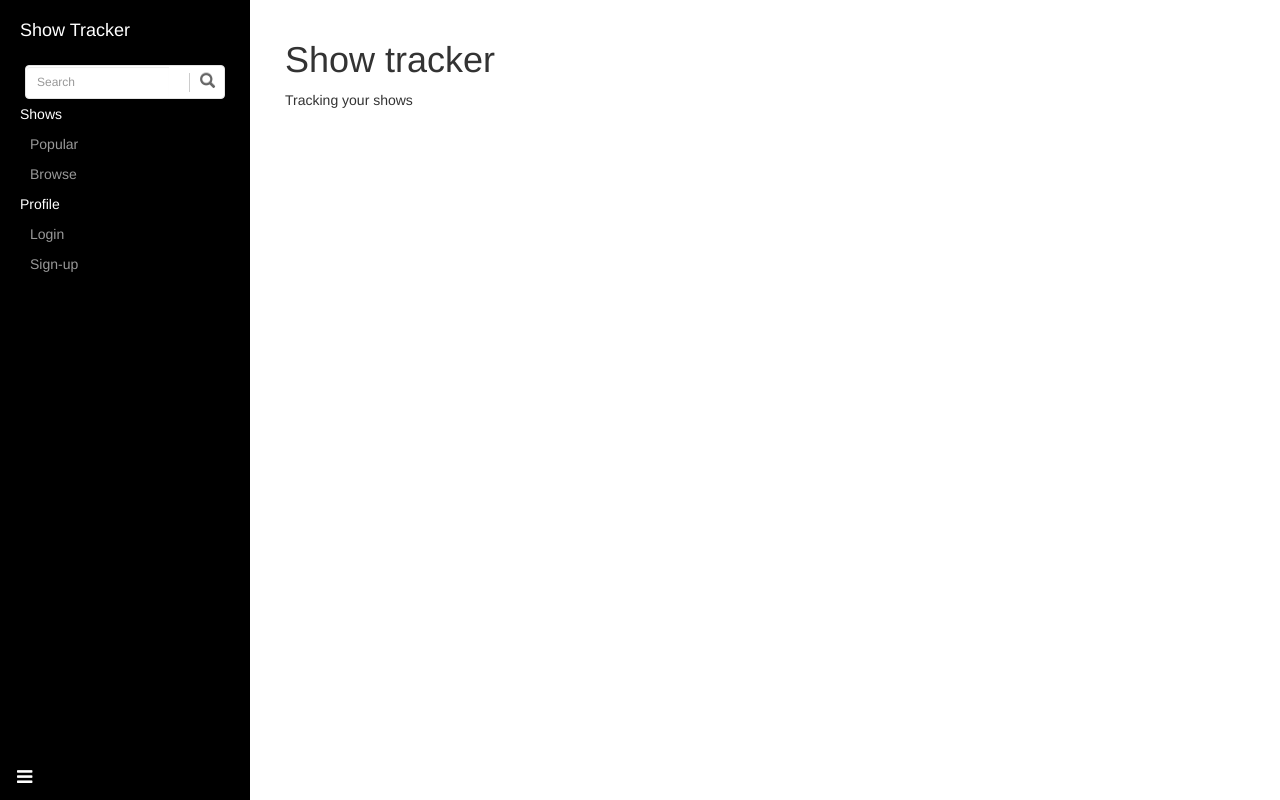
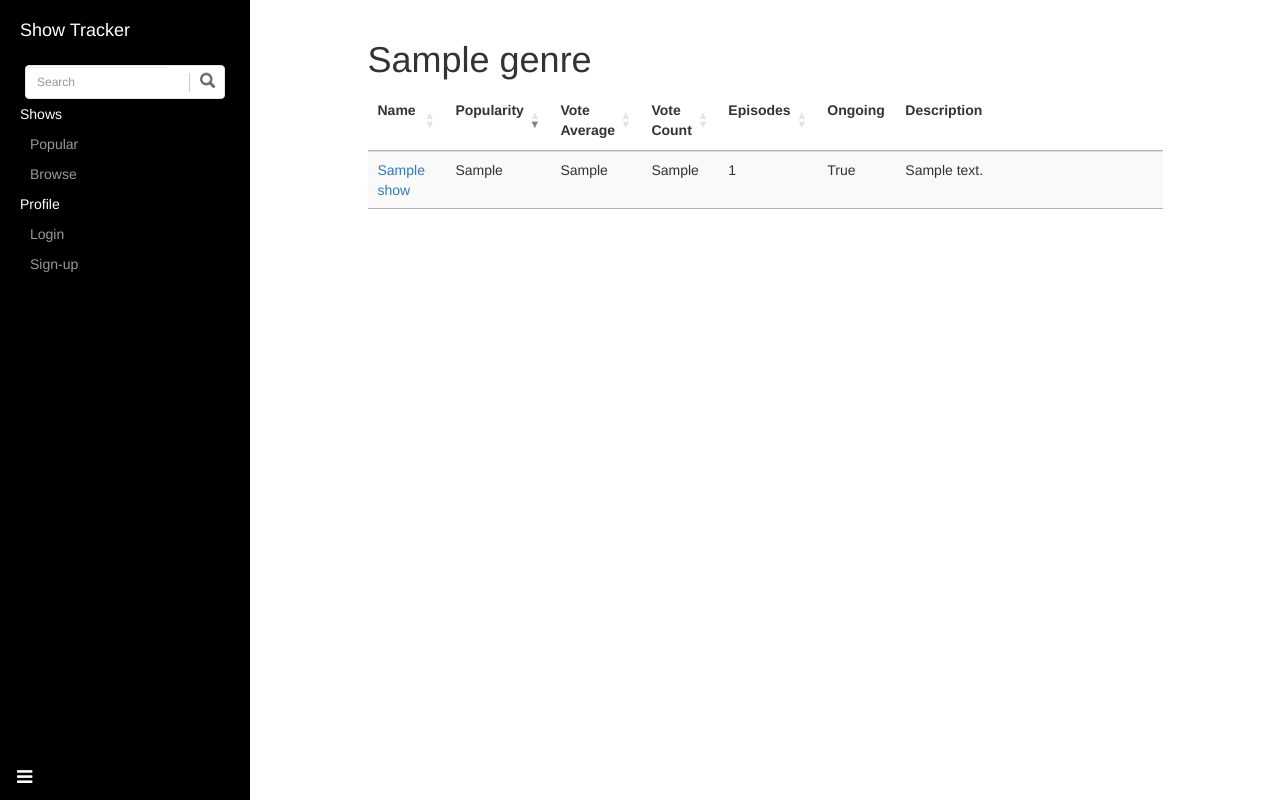
Before and after one commit to NhatL/Show-Tracker, a Django app: page /shows/ in a window 1280 px wide. Run offline with Django 3.2, Linux system fonts and the light colour scheme; tables that the repository leaves empty hold one stand-in row (values such as "Sample post"); some libraries are stand-ins or nearby versions.

Commit message:
Popular pages done

```diff
--- a/website/static/css/base.css
+++ b/website/static/css/base.css
@@ -1,3 +1,5 @@
+@import url(http://fonts.googleapis.com/css?family=Roboto:400,500,700,300,100);
+
 #wrapper {
     padding-left: 0;
     -webkit-transition: all 0.5s ease;
--- a/website/templates/website/base.html
+++ b/website/templates/website/base.html
@@ -5,7 +5,7 @@
         <meta charset="utf-8" />
         <meta http-equiv="X-UA-Compatible" content="IE=edge" />
         <meta name="viewport" content="width=device-width, initial-scale=1" />
-        <title>{% if title %}{{ title }}{% else %}{% endif %}</title>
+        <title>{% if site_title %}{{ site_title }}{% else %}{% endif %}</title>
 
         <link rel="stylesheet" href="{% static 'css/jquery-ui.min.css' %}" type="text/css" />
         <link rel="stylesheet" href="{% static 'css/jquery-ui.structure.css' %}" type="text/css" />
@@ -32,7 +32,7 @@
             <nav id="sidebar-wrapper">
                 <ul class="sidebar-nav">
                     <li class="sidebar-brand">
-                        <a>Show Tracker</a>
+                        <a href="{% url 'main-view' %}">Show Tracker</a>
                     </li>
                     <li>
                         <div id="search-shows">
--- /dev/null
+++ b/website/templates/website/popular.html
@@ -0,0 +1,109 @@
+{% extends 'website/base.html' %}
+{% load static %}
+
+{% block content %}
+    <div class="container-fluid">
+        {% for genre in genres %}
+            <div class="row">
+                <div class="col-lg-1"></div>
+                <div class="col-lg-10"><h1>{{ genre.name }}</h1></div>
+            </div>
+
+            <div class="row">
+                <div class="col-lg-1"></div>
+                <div class="col-lg-10">
+                    <table class="table table-striped table-hover table-responsive" id="show-list-{{ forloop.counter }}">
+                        <thead style="font-weight: bold;">
+                            <tr>
+                                <td align="left" width="10%">
+                                    Name
+                                </td>
+                                <td align="left" width="5%">
+                                    Popularity
+                                </td>
+                                <td align="left" width="5%">
+                                    Vote Average
+                                </td>
+                                <td align="left" width="5%">
+                                    Vote Count
+                                </td>
+                                <td align="left" width="5%">
+                                    Episodes
+                                </td>
+                                <td align="left" width="5%">
+                                    Ongoing
+                                </td>
+                                <td align="left" width="50%">
+                                    Description
+                                </td>
+                            </tr>
+                        </thead>
+                        <tbody>
+                            {% for show in genre.shows %}
+                                <tr>
+                                    <td>
+                                        <a href="/shows/{{ show.movie_db_id }}">{{ show.name }}</a>
+                                    </td>
+                                    <td>
+                                        {{ show.popularity }}
+                                    </td>
+                                    <td>
+                                        {{ show.vote_average }}
+                                    </td>
+                                    <td>
+                                        {{ show.vote_count }}
+                                    </td>
+                                    <td>
+                                        {{ show.episode_count }}
+                                    </td>
+                                    <td>
+                                        {{ show.ongoing }}
+                                    </td>
+                                    <td>
+                                        {{ show.description }}
+                                    </td>
+                                </tr>
+                            {% endfor %}
+                        </tbody>
+                    </table>
+                </div>
+            </div>
+        {% endfor %}
+    </div>
+{% endblock %}
+
+
+{% block extra_css %}
+    <link rel="stylesheet" href="https://cdn.datatables.net/1.10.12/css/jquery.dataTables.min.css" type="text/css" />
+{% endblock %}
+
+
+{% block extrascripts %}
+    <script src="https://cdn.datatables.net/1.10.12/js/jquery.dataTables.min.js"></script>
+
+    <script>
+    $(document).ready(function(){
+
+        $('*[id*=show-list]:visible').each(function() {
+            $(this).DataTable({
+                "order": [[ 1, "desc" ]],
+                "responsive": true,
+                "columnDefs": [{
+                        "targets": [5, 6],
+                        "orderable": false
+                    }
+                ],
+                "language": {
+                    "emptyTable": "No shows found.",
+                    "lengthMenu": "",
+                    "info": "",
+                    "zeroRecords": "No shows found.",
+                },
+                "bPaginate": false,
+                "bFilter": false,
+                "lengthMenu": [[-1], ["All"]]
+            });
+        });
+    });
+    </script>
+{% endblock %}
--- a/website/templates/website/show_details.html
+++ b/website/templates/website/show_details.html
@@ -14,9 +14,9 @@
                 </br>
                 {% if user.is_authenticated %}
                     {% if has_show %}
-                        <input type="button" onclick="location.href='{% url 'my-shows-remove-view' id %}';" value="Remove from my shows" />
+                        <input type="button" class="btn btn-primary" onclick="location.href='{% url 'my-shows-remove-view' id %}';" value="Remove from my shows" />
                     {% else %}
-                        <input type="button" onclick="location.href='{% url 'my-shows-add-view' id %}';" value="Add to my shows" />
+                        <input type="button" class="btn btn-primary" onclick="location.href='{% url 'my-shows-add-view' id %}';" value="Add to my shows" />
                     {% endif %}
                 {% endif %}
             </div>
--- a/website/views.py
+++ b/website/views.py
@@ -15,12 +15,42 @@ import datetime
 
 def index(request):
     print "index"
-    return render(request, "website/index.html")
+
+    args = {
+        'site_title': 'Homepage',
+    }
+    return render(request, "website/index.html", args)
+
+
+def others(request, etc):
+    return redirect(reverse('main-view'))
 
 
 def popular(request):
-    print "popular"
-    return render(request, "website/index.html")
+    genres = Genre.objects.order_by('name')
+
+    args = {
+        'site_title': 'Popular shows',
+        'genres': [],
+    }
+
+    for genre in genres:
+        args['genres'].append({
+            'name': genre.name,
+            'shows': [{
+                'name': d.name,
+                'popularity': d.popularity,
+                'vote_average': d.vote_average,
+                'vote_count': d.vote_count,
+                'episode_count': d.episode_count,
+                'ongoing': d.ongoing,
+                'description': d.description,
+            } for d in genre.show.extra(
+                select={'total': '1.0 * vote_average * vote_count / popularity'},
+                order_by=['-total'],
+            )[:10]]
+        })
+    return render(request, "website/popular.html", args)
 
 
 def show_details(request, id):
@@ -32,6 +62,7 @@ def show_details(request, id):
         pass
 
     args = {
+        'site_title': show.name,
         'name': show.name,
         'popularity': show.popularity,
         'description': show.description,
@@ -44,6 +75,7 @@ def show_details(request, id):
     }
     if request.user.is_authenticated():
         args['has_show'] = show in request.user.show_set.all()
+
     for season in show.season_set.all().order_by('number'):
         season_info = {
             'number': season.number,
@@ -65,6 +97,7 @@ def show_details(request, id):
 
 def browse(request):
     args = {
+        'site_title': "Browse",
         'genres': Genre.objects.values_list('name', flat=True),
         'genre': request.GET.get('genre', 'any'),
         'status': request.GET.get('status', 'any'),
@@ -117,18 +150,49 @@ def my_shows(request):
     if not request.user.is_authenticated():
         return redirect(reverse('login-view'))
 
-    args = {}
+    args = {
+        'site_title': "My shows",
+    }
 
+    now = datetime.datetime.now().date()
     all_shows = []
     for show in request.user.show_set.all():
-        # for season in show.season_set.all():
-        #     for episode in season.episode_set.all():
-        #         if episode.air_date
-        last_episode = []
-        next_episode = []
+        episodes_before = []
+        episodes_after = []
+        for season in show.season_set.all():
+            for episode in season.episode_set.all():
+                if episode.air_date < now:
+                    episodes_before.append(episode)
+                else:
+                    episodes_after.append(episode)
+        episodes_before.sort(key=lambda x: x.air_date, reverse=True)
+        episodes_after.sort(key=lambda x: x.air_date, reverse=False)
+
+        if len(episodes_before) < 1:
+            last_episode = {
+                'name': '-',
+            }
+        else:
+            last_episode = {
+                'name': episodes_before[0].__unicode__,
+                'date': datetime.datetime.strftime(episodes_before[0].air_date, "%b %d, %Y"),
+            }
+
+        if len(episodes_after) < 1:
+            next_episode = {
+                'name': '-',
+            }
+        else:
+            next_episode = {
+                'name': episodes_after[0].__unicode__,
+                'date': datetime.datetime.strftime(episodes_after[0].air_date, "%b %d, %Y"),
+            }
+
         all_shows.append({
             'name': show.name,
             'id': show.movie_db_id,
+            'last': last_episode,
+            'next': next_episode,
         })
 
     args['shows'] = all_shows
@@ -139,7 +203,6 @@ def my_shows_remove(request, id):
     if not request.user.is_authenticated():
         return redirect(reverse('login-view'))
 
-    args = {}
     try:
         show = Show.objects.get(movie_db_id=id)
     except:
@@ -159,7 +222,6 @@ def my_shows_add(request, id):
     if not request.user.is_authenticated():
         return redirect(reverse('login-view'))
 
-    args = {}
     try:
         show = Show.objects.get(movie_db_id=id)
     except:
@@ -178,14 +240,21 @@ def login_user(request):
     if request.user.is_authenticated():
         return redirect(reverse('main-view'))
 
+    args = {
+        'site_title': "Login",
+    }
+
     if request.POST:
         email = request.POST['email']
         password = request.POST['password']
 
+        args['email'] = email
+        args['password'] = password
         try:
             validate_email(email)
         except:
-            return render(request, "website/login.html", {'error': "Bad email.", 'email': email, 'password': password})
+            args['error'] = "Bad email."
+            return render(request, "website/login.html", args)
         else:
             pass
 
@@ -193,7 +262,8 @@ def login_user(request):
         if len(wanted_user) > 1:
             return redirect(reverse('login-view'))
         if len(wanted_user) < 1:
-            return render(request, "website/login.html", {'error': "Email doesn't exist.", 'email': email, 'password': password})
+            args['error'] = "Email doesn't exist."
+            return render(request, "website/login.html", args)
 
         wanted_user = wanted_user[0]
         user = authenticate(username=wanted_user.username, password=password)
@@ -202,13 +272,18 @@ def login_user(request):
                 login(request, user)
                 return redirect(reverse('main-view'))
         else:
-            return render(request, "website/login.html", {'error': "Wrong password.", 'email': email, 'password': password})
-    return render(request, "website/login.html")
+            args['error'] = 'Wrong password.'
+            return render(request, "website/login.html", args)
+    return render(request, "website/login.html", args)
 
 
 def signup(request):
     if request.user.is_authenticated():
         return redirect(reverse('main-view'))
+
+    args = {
+        'site_title': "Signup",
+    }
 
     if request.POST:
         first_name = request.POST['first_name']
@@ -217,40 +292,28 @@ def signup(request):
         password = request.POST['password']
         password_confirm = request.POST['password_confirm']
 
+        args['first_name'] = first_name
+        args['last_name'] = last_name
+        args['email'] = email
+        args['password'] = password
+        args['password_confirm'] = password_confirm
+
         if password != password_confirm:
-            return render(request, "website/signup.html", {
-                'error': "Passwords doesn't match.",
-                'first_name': first_name,
-                'last_name': last_name,
-                'email': email,
-                'password': password,
-                'password_confirm': password_confirm
-            })
+            args['error'] = "Passwords doesn't match."
+            return render(request, "website/signup.html", args)
 
         try:
             validate_email(email)
         except:
-            return render(request, "website/signup.html", {
-                'error': "Bad email.",
-                'first_name': first_name,
-                'last_name': last_name,
-                'email': email,
-                'password': password,
-                'password_confirm': password_confirm
-            })
+            args['error'] = "Bad email."
+            return render(request, "website/signup.html", args)
         else:
             pass
 
         checked_users = User.objects.filter(email=email)
         if len(checked_users) > 0:
-            return render(request, "website/signup.html", {
-                'error': "Email already exists.",
-                'first_name': first_name,
-                'last_name': last_name,
-                'email': email,
-                'password': password,
-                'password_confirm': password_confirm
-            })
+            args['error'] = "Email already exists."
+            return render(request, "website/signup.html", args)
 
         user = User.objects.create_user(email, email, password)
         user.first_name = first_name
@@ -262,7 +325,7 @@ def signup(request):
             login(request, user)
             return redirect(reverse('main-view'))
 
-    return render(request, "website/signup.html")
+    return render(request, "website/signup.html", args)
 
 
 def profile(request):
@@ -272,6 +335,7 @@ def profile(request):
     user = request.user
 
     args = {
+        'site_title': "Profile of " + user.first_name,
         'first_name': user.first_name,
         'last_name': user.last_name,
         'email': user.email,
@@ -334,7 +398,9 @@ def reset(request):
     if request.user.is_authenticated():
         return redirect(reverse('main-view'))
 
-    args = {}
+    args = {
+        'site_title': 'Reset Password',
+    }
 
     if request.POST:
         email = request.POST['email']
```
Also changed, not shown: website/templates/website/my_shows.html (+7 -5 lines).
